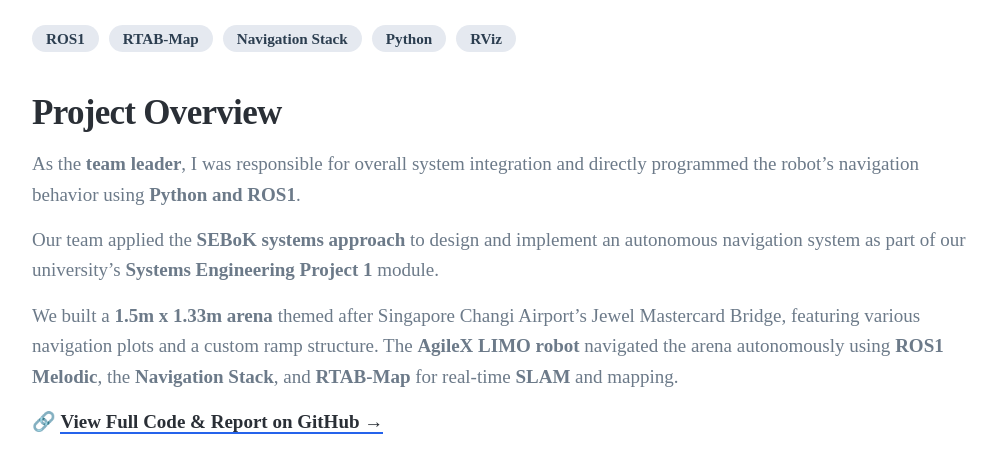
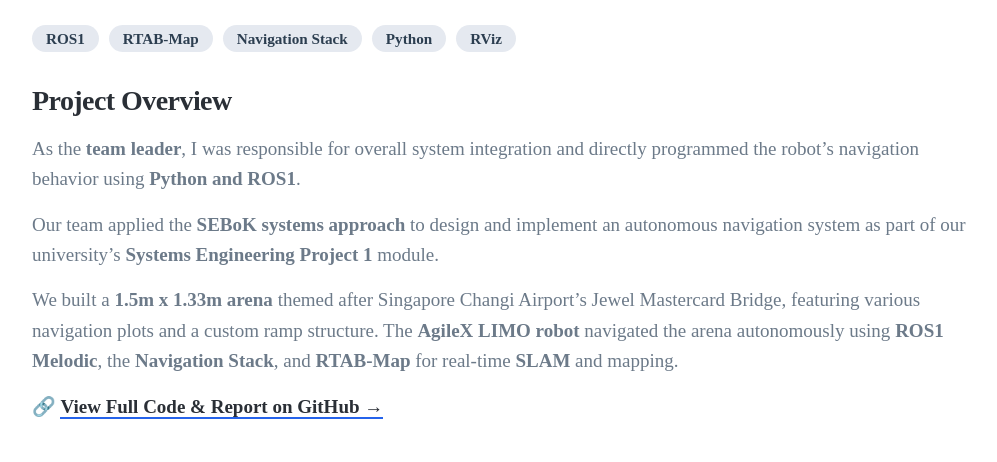
Before and after one commit to YongJiee/YongJiee.github.io, a Jekyll site: the page built from _projects/SEP1.md, in a window 1280 px wide and 1400 px high, scrolled down 241 px. Shown: the part 169-631 px from the top of the window, without its empty margins (138-1135 px from the left). Built offline with Jekyll 4.4.1, drawn with Linux system fonts in a browser that asks for light colours; nearby versions of some CDN libraries; grey boxes are pictures that could not be loaded.

Commit message:
update to mobile view 9

```diff
--- a/_data/settings.yml
+++ b/_data/settings.yml
@@ -655,8 +655,131 @@
         opacity: 1 !important;
       }
     }
+    /* ========================================
+       PROJECT PAGE - CODE HIGHLIGHTS FIX
+       ======================================== */
 
-  header_js: ""
+    /* Reduce heading sizes on project pages for better hierarchy */
+    .project-content h2,
+    .single h2 {
+      font-size: 1.75rem;
+      margin-top: 2rem;
+      margin-bottom: 1rem;
+    }
+
+    .project-content h3,
+    .single h3 {
+      font-size: 1.35rem;
+      margin-top: 1.5rem;
+      margin-bottom: 0.75rem;
+    }
+
+    /* Code blocks - consistent sizing */
+    .project-content pre,
+    .single pre {
+      font-size: 0.875rem;
+      line-height: 1.5;
+      padding: 1.25rem;
+      border-radius: 8px;
+      overflow-x: auto;
+      background: #f8fafc;
+      border: 1px solid #e2e8f0;
+      margin: 1.5rem 0;
+    }
+
+    .project-content code,
+    .single code {
+      font-size: 0.875rem;
+      font-family: 'Courier New', Courier, monospace;
+    }
+
+    /* Inline code */
+    .project-content p code,
+    .single p code {
+      background: #f1f5f9;
+      padding: 0.2em 0.4em;
+      border-radius: 3px;
+      font-size: 0.85em;
+      color: #e11d48;
+    }
+
+    /* Better list spacing in projects */
+    .project-content ul,
+    .project-content ol,
+    .single ul,
+    .single ol {
+      font-size: 1rem;
+      line-height: 1.7;
+    }
+
+    .project-content li,
+    .single li {
+      margin-bottom: 0.5rem;
+    }
+
+    /* Mobile adjustments for code */
+    @media (max-width: 768px) {
+      .project-content h2,
+      .single h2 {
+        font-size: 1.5rem;
+      }
+
+      .project-content h3,
+      .single h3 {
+        font-size: 1.25rem;
+      }
+
+      .project-content pre,
+      .single pre {
+        font-size: 0.8rem;
+        padding: 1rem;
+      }
+    }
+
+    /* ========================================
+       ABOUT PAGE - PHOTO SIZE FIX
+       ======================================== */
+
+    /* Target the figure with inline styles */
+    figure[style*="float: left"] {
+      width: 40% !important;
+      margin-right: 3% !important;
+      margin-bottom: 1.5rem;
+    }
+
+    figure[style*="float: left"] img {
+      width: 100% !important;
+      max-width: 320px;
+      border-radius: 12px;
+      box-shadow: 0 4px 20px rgba(0, 0, 0, 0.12);
+    }
+
+    /* Clear float for buttons */
+    .button {
+      clear: both;
+      display: inline-block;
+      margin-top: 1rem;
+    }
+
+    /* Mobile - stack photo on top */
+    @media (max-width: 768px) {
+      figure[style*="float: left"] {
+        float: none !important;
+        width: 100% !important;
+        text-align: center !important;
+        margin: 0 auto 2rem !important;
+      }
+
+      figure[style*="float: left"] img {
+        max-width: 240px;
+      }
+    }
+
+    @media (max-width: 480px) {
+      figure[style*="float: left"] img {
+        max-width: 200px;
+      }
+    }
 
   footer_js: |
     <script>
```
